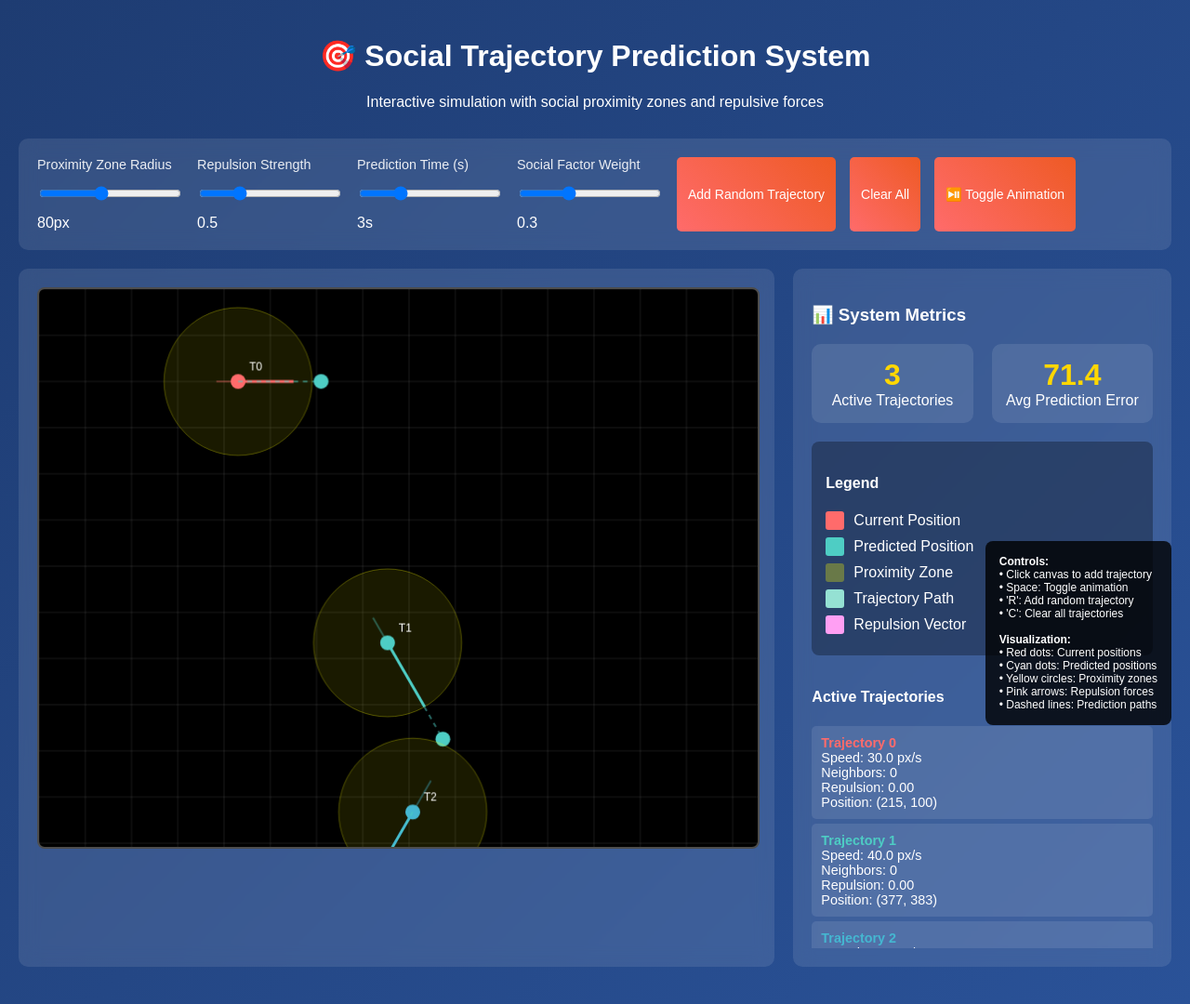
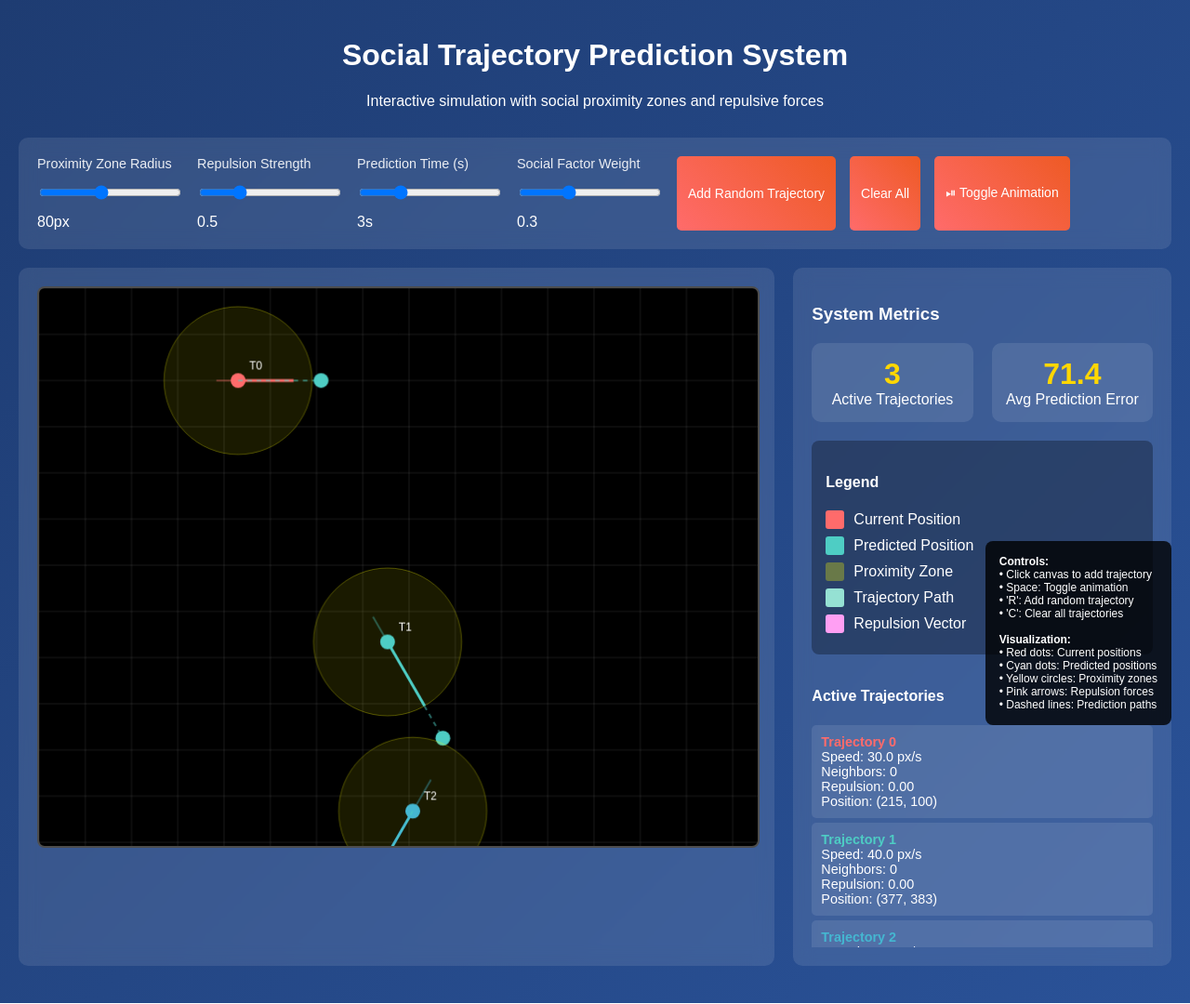
Before and after one commit to umutesa/social_traj_simulator, a plain HTML site: page index.html in a window 1280 px wide. Shown: the whole page at 93% size. Drawn offline with Linux system fonts and the light colour scheme.

```diff
--- a/index.html
+++ b/index.html
@@ -157,7 +157,7 @@
 <body>
     <div class="container">
         <div class="header">
-            <h1>🎯 Social Trajectory Prediction System</h1>
+            <h1>Social Trajectory Prediction System</h1>
             <p>Interactive simulation with social proximity zones and repulsive forces</p>
         </div>
 
@@ -188,7 +188,7 @@
 
             <button id="addTrajectory">Add Random Trajectory</button>
             <button id="clearAll">Clear All</button>
-            <button id="toggleAnimation">⏯️ Toggle Animation</button>
+            <button id="toggleAnimation">⏯ Toggle Animation</button>
         </div>
 
         <div class="visualization-container">
@@ -197,7 +197,7 @@
             </div>
 
             <div class="info-panel">
-                <h3>📊 System Metrics</h3>
+                <h3> System Metrics</h3>
                 <div class="metrics">
                     <div class="metric-card">
                         <div class="metric-value" id="trajectoryCount">0</div>
```
